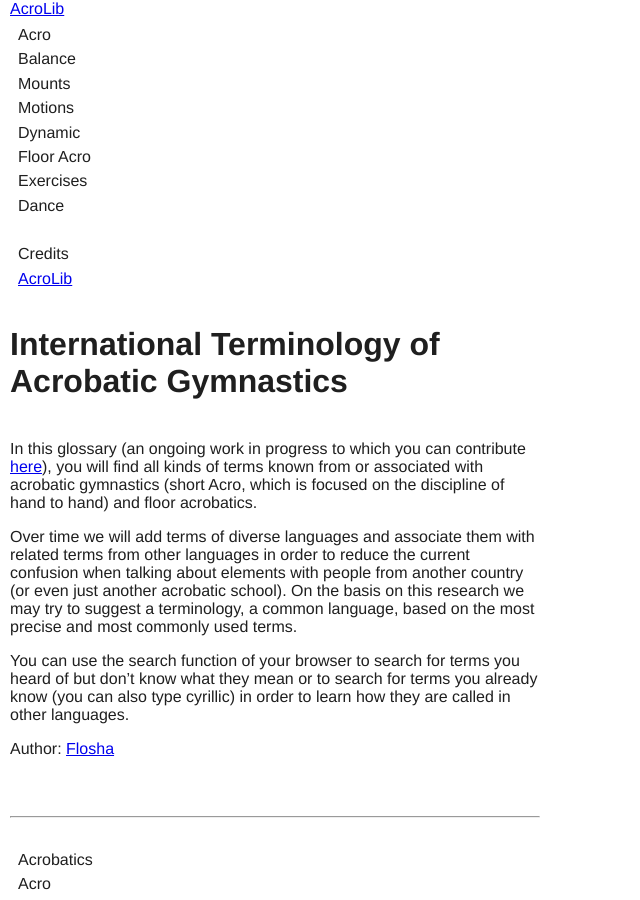
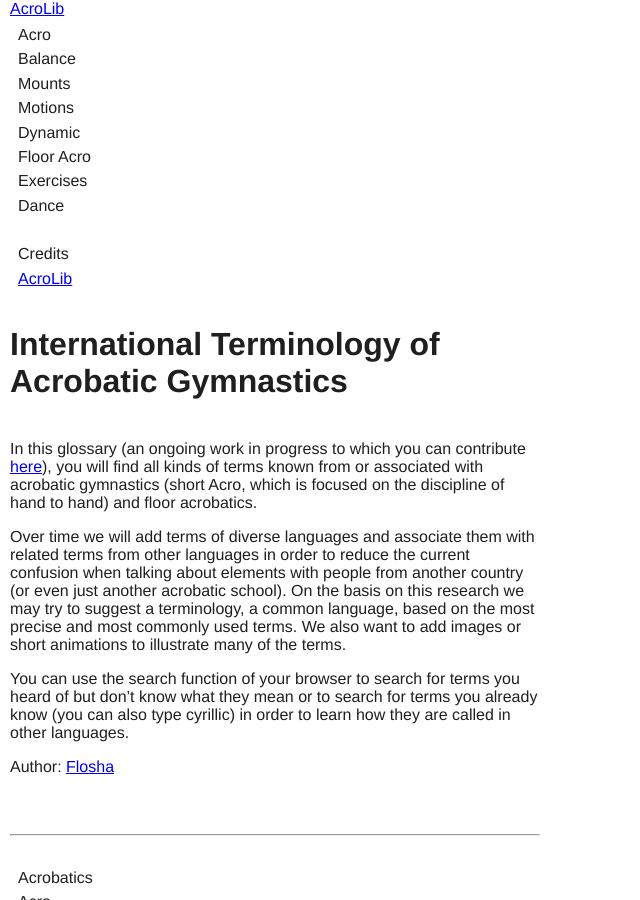
Before and after one commit to floshin/acrolib, a Jekyll site: the page built from glossary.md, in a window 1280 px wide and 900 px high. Shown: the whole window, without its empty margins (0-640 px from the left). Built offline with Jekyll 4.4.1, drawn with Linux system fonts in a browser that asks for light colours; our own code applies the rules of GitHub Pages for plain Markdown files.

Commit message:
Update glossary.md

```diff
--- a/glossary.md
+++ b/glossary.md
@@ -2,7 +2,7 @@
 
 In this glossary (an ongoing work in progress to which you can contribute [here](https://github.com/floshin/acrolib/edit/main/glossary.md)), you will find all kinds of terms known from or associated with acrobatic gymnastics (short Acro, which is focused on the discipline of hand to hand) and floor acrobatics.
 
-Over time we will add terms of diverse languages and associate them with related terms from other languages in order to reduce the current confusion when talking about elements with people from another country (or even just another acrobatic school). On the basis on this research we may try to suggest a terminology, a common language, based on the most precise and most commonly used terms.
+Over time we will add terms of diverse languages and associate them with related terms from other languages in order to reduce the current confusion when talking about elements with people from another country (or even just another acrobatic school). On the basis on this research we may try to suggest a terminology, a common language, based on the most precise and most commonly used terms. We also want to add images or short animations to illustrate many of the terms.
 
 You can use the search function of your browser to search for terms you heard of but don't know what they mean or to search for terms you already know (you can also type cyrillic) in order to learn how they are called in other languages.
 
```
